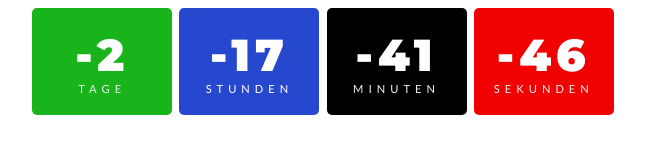
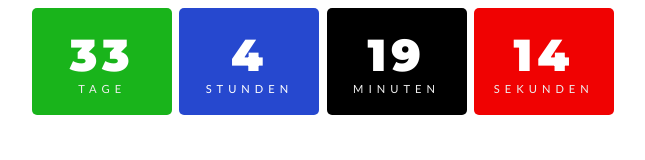
Before and after one commit to J00ph05/InteractiveQuel-ThalasMapForStammtischL-beck, a plain HTML site: page countdown.html in a window 1280 px wide. Shown: the whole page, without its empty margins (317-962 px from the left). Drawn offline with Linux system fonts and the light colour scheme.

Commit message:
updated countdown date

```diff
--- a/countdown.html
+++ b/countdown.html
@@ -103,7 +103,7 @@ body{
 </body>
 <script>
     const year = new Date().getFullYear();
-const myDate = new Date('Oct 18, 2025 15:00:00');
+const myDate = new Date('Nov 22, 2025 12:00:00');
 console.log(myDate);
 
 // countdown
```
